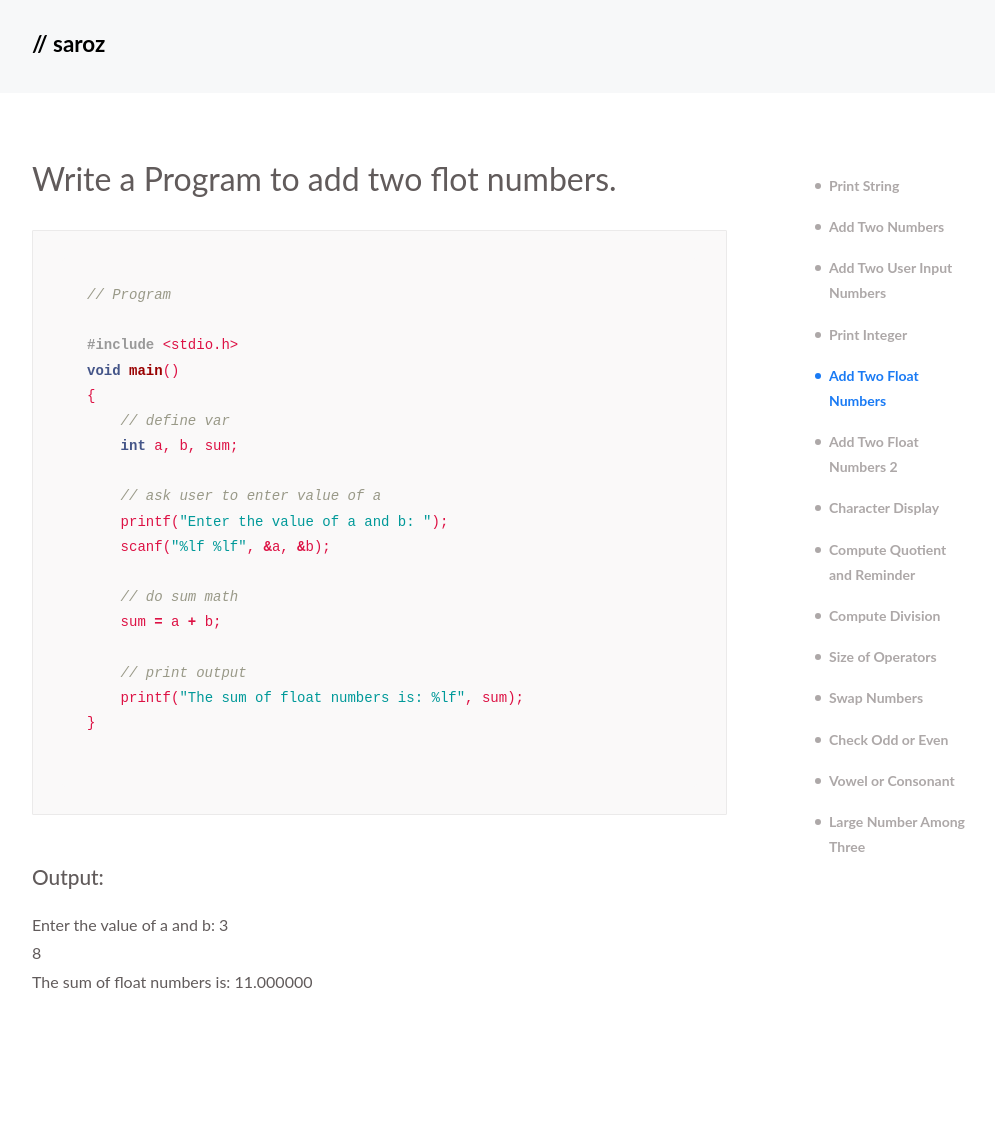
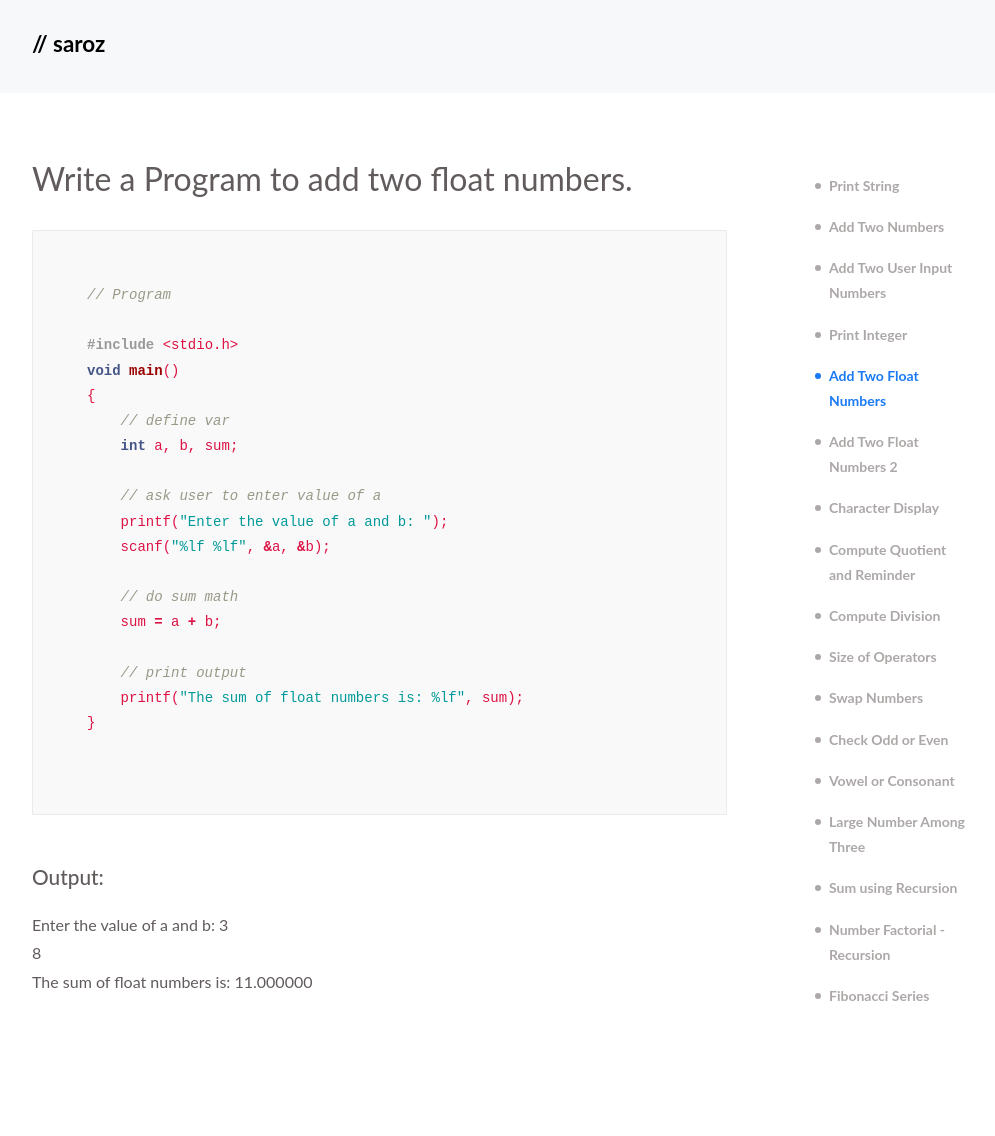
Before and after one commit to saroz/C-Basics, a Jekyll site: the page built from add-two-float-numbers.md, in a window 1280 px wide. Shown: the whole page, without its empty margins (138-1133 px from the left). Built offline with Jekyll 4.4.1, drawn with Linux system fonts in a browser that asks for light colours; before the commit the page ends 1093 px from its top, so only the background shows below that.

Commit message:
update changes

````diff
--- a/_data/navs.yml
+++ b/_data/navs.yml
@@ -39,3 +39,12 @@
 
 - name: Large Number Among Three
   url: /large-number-among-three/
+
+- name: Sum using Recursion
+  url: /sum-using-recursion/
+
+- name: Number Factorial - Recursion
+  url: /factorial-using-recursion/
+
+- name: Fibonacci Series
+  url: /fibonacci-series/
--- a/add-two-float-numbers.md
+++ b/add-two-float-numbers.md
@@ -4,7 +4,7 @@ permalink: /add-two-float-numbers/
 layout: default
 ---
 
-## Write a Program to add two flot numbers.
+## Write a Program to add two float numbers.
 
 ``` c
 // Program
````
Also changed, not shown: factorial-using-recursion.md (added, +41 -0 lines), sum-using-recursion.md (added, +44 -0 lines).
